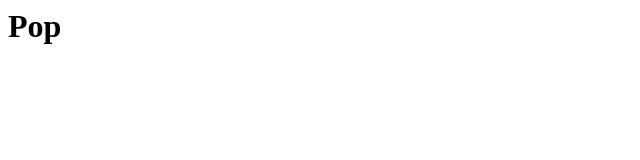
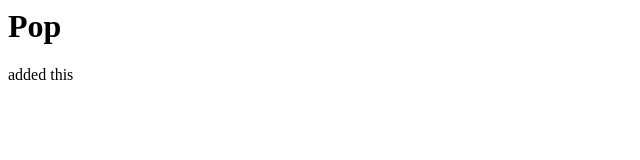
Before and after one commit to sollenne/rexelusa.github.io, a plain HTML site: page Boris/index.html in a window 1280 px wide. Shown: the full height of the page, 0-640 px from the left. Drawn offline with Linux system fonts and the light colour scheme.

Commit message:
Added this

```diff
--- a/Boris/index.html
+++ b/Boris/index.html
@@ -1,3 +1,4 @@
 <html>
 <h1>Pop</h1>
+<p>added this</p>
 </html>
```
